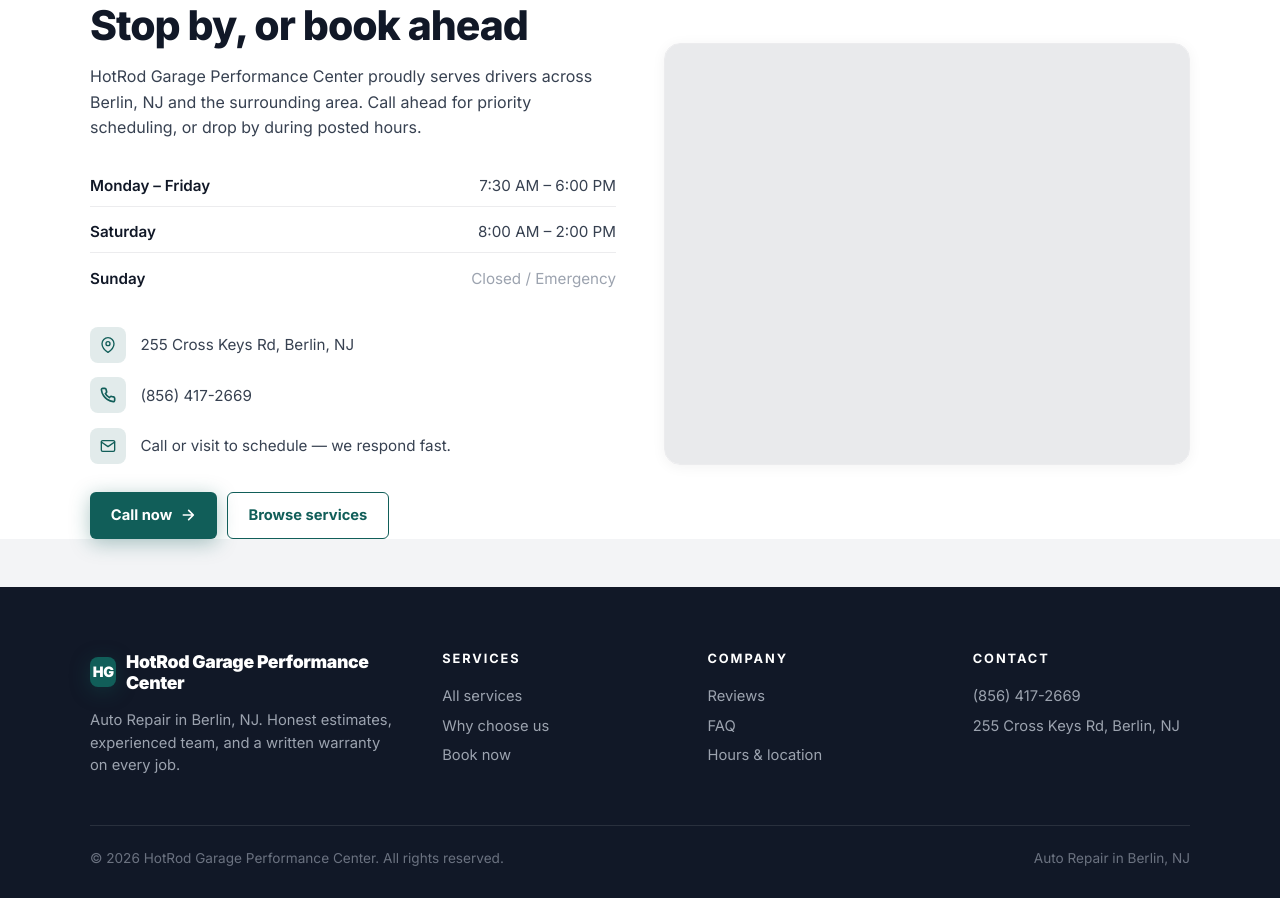
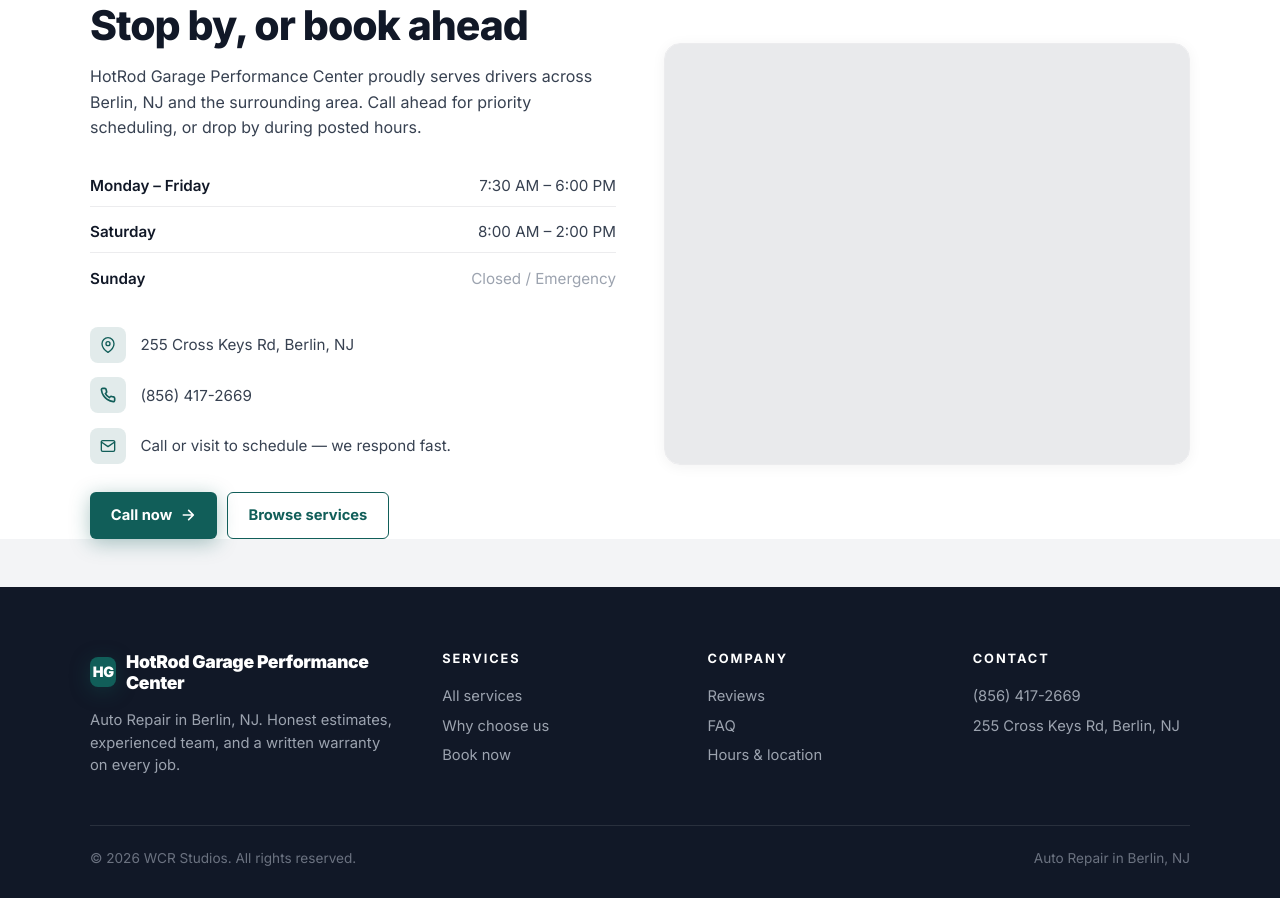
Before and after one commit to Wrenbjor/trades--hotrod-garage-performance-center, a plain HTML site: page index.html in a window 1280 px wide. Shown: the part 4683-5581 px from the top of the page. Drawn offline with nearby package versions, Linux system fonts and the light colour scheme; no server answers.

Commit message:
Update site

```diff
--- a/index.html
+++ b/index.html
@@ -590,7 +590,7 @@
     </div>
   </div>
   <div class="foot-bottom">
-    <div>&copy; 2026 HotRod Garage Performance Center. All rights reserved.</div>
+    <div>&copy; 2026 WCR Studios. All rights reserved.</div>
     <div>Auto Repair in Berlin, NJ</div>
   </div>
 </footer>
```
